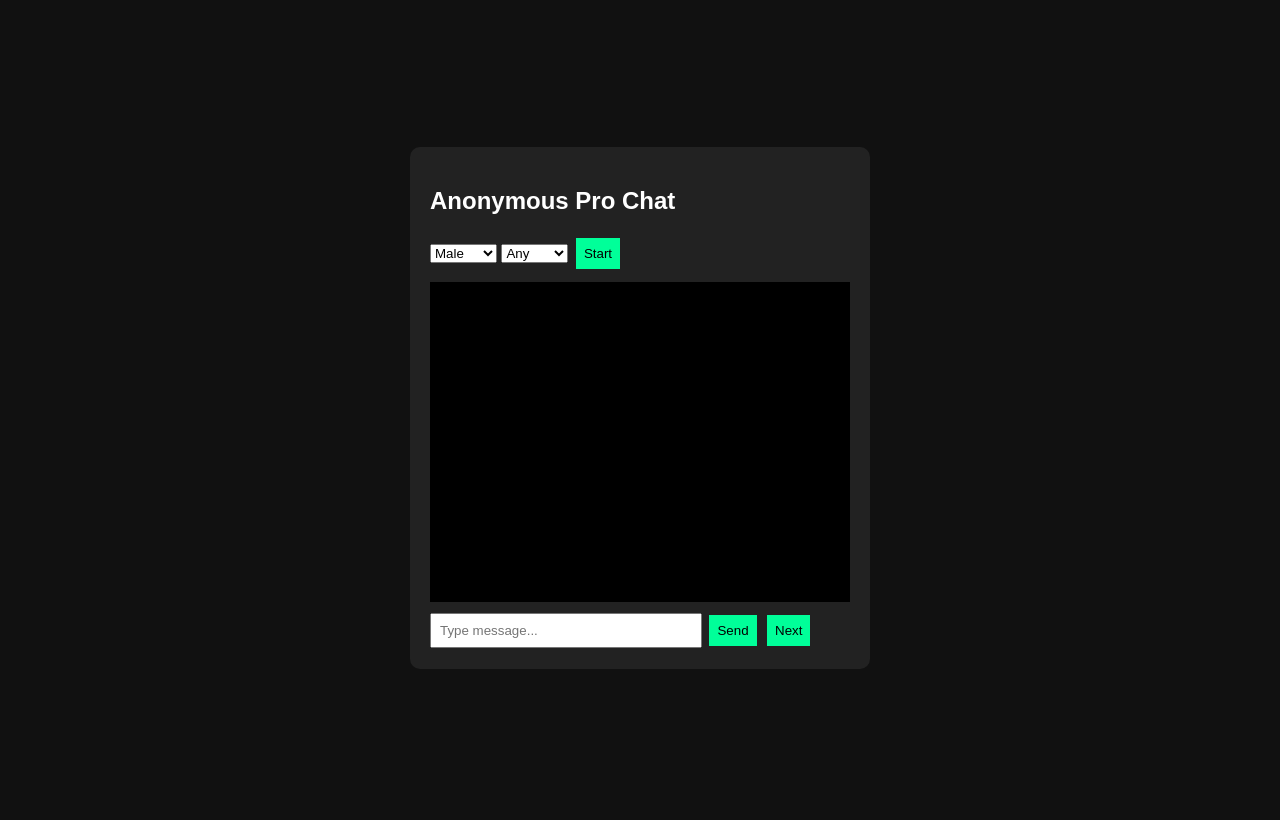
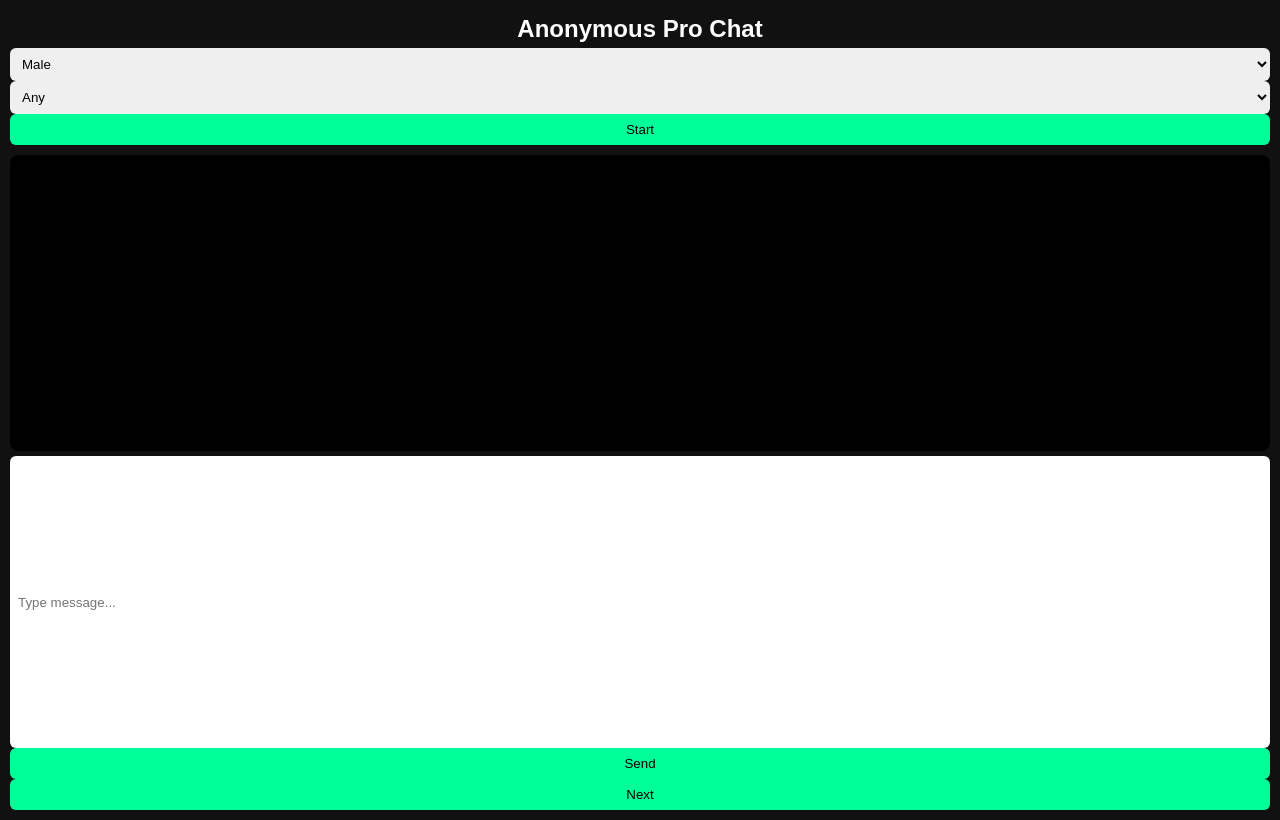
Before and after one commit to sauravhhh/Anonymous, a website: page index.html in a window 1280 px wide. Drawn offline with nearby package versions, Linux system fonts and the light colour scheme; no server answers.

Commit message:
Update style.css

```diff
--- a/style.css
+++ b/style.css
@@ -1,37 +1,66 @@
 body {
+  margin: 0;
   background: #111;
   color: white;
-  font-family: Arial;
-  display: flex;
-  justify-content: center;
-  align-items: center;
-  height: 100vh;
+  font-family: Arial, sans-serif;
 }
 
 .chat-container {
-  width: 95%;
-  max-width: 420px;
-  background: #222;
-  padding: 20px;
-  border-radius: 10px;
+  display: flex;
+  flex-direction: column;
+  height: 100vh;
+  padding: 10px;
+}
+
+h2 {
+  text-align: center;
+  margin: 5px 0;
+}
+
+.selectors {
+  display: flex;
+  gap: 5px;
+  margin-bottom: 5px;
+}
+
+select, button {
+  padding: 8px;
+  border-radius: 6px;
+  border: none;
 }
 
 #chat-box {
-  height: 300px;
+  flex: 1;
+  background: #000;
   overflow-y: auto;
-  background: #000;
-  margin: 10px 0;
   padding: 10px;
+  border-radius: 8px;
+  margin: 5px 0;
+}
+
+.input-area {
+  display: flex;
+  gap: 5px;
 }
 
 input {
-  width: 60%;
+  flex: 1;
   padding: 8px;
+  border-radius: 6px;
+  border: none;
 }
 
 button {
-  padding: 8px;
-  margin: 3px;
   background: #00ff99;
-  border: none;
+  cursor: pointer;
 }
+
+#status {
+  font-size: 14px;
+  margin-top: 5px;
+}
+
+#typing {
+  font-size: 12px;
+  color: #ccc;
+}
```
